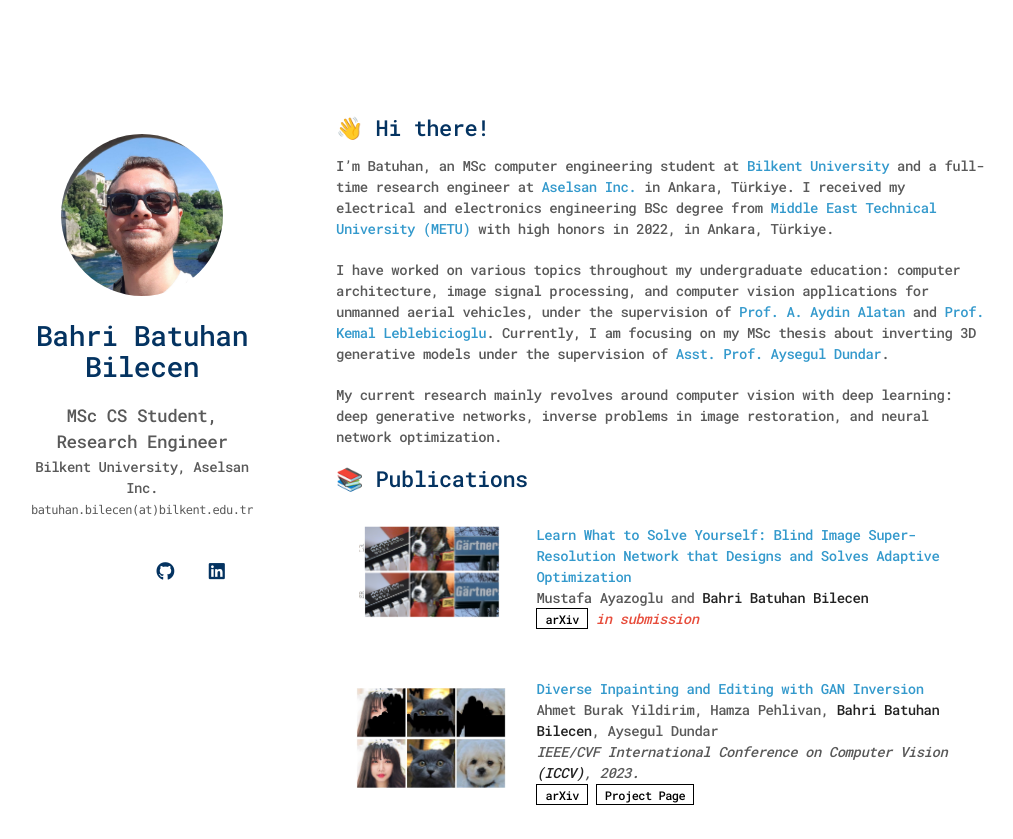
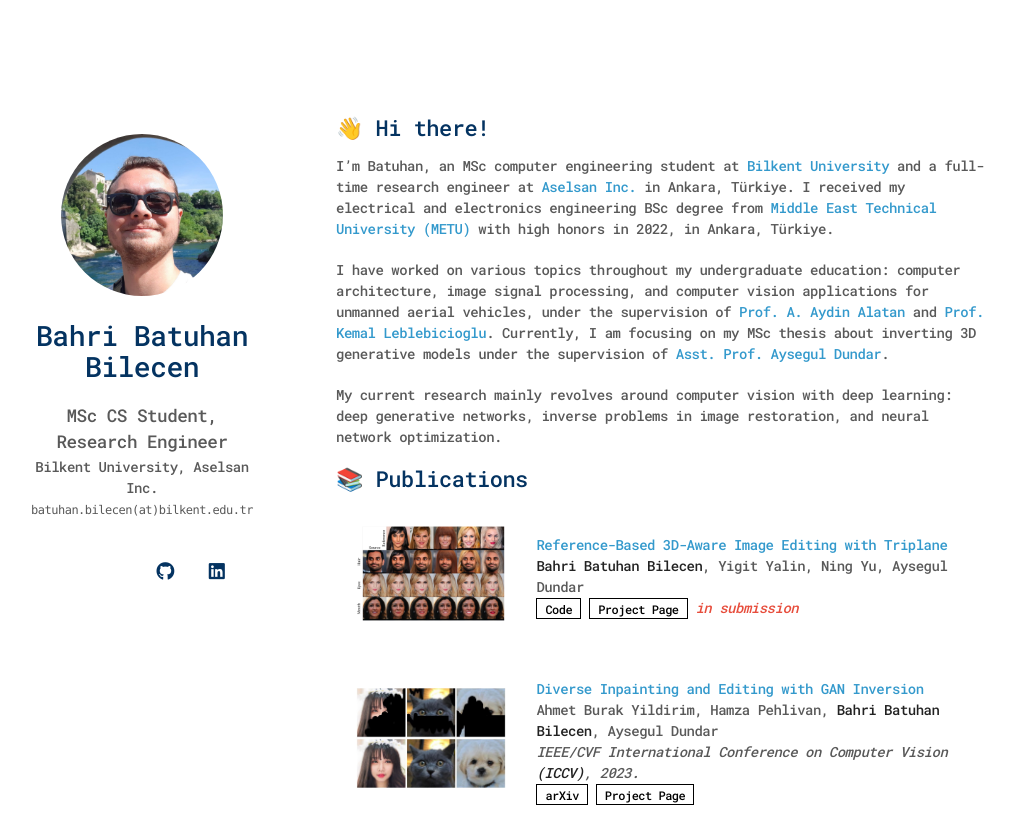
Before and after one commit to three-bee/three-bee.github.io, a Jekyll site: the page built from index.md, in a window 1280 px wide and 900 px high, cut to the strip 0-839 px from the top of the window. Shown: the whole strip, without its empty margins (134-1147 px from the left). Built offline with Jekyll 4.4.1, drawn with Linux system fonts in a browser that asks for light colours; nearby versions of some CDN libraries; a style sheet for code colours, icons or effects is not loaded; our own code applies the rules of GitHub Pages for plain Markdown files.

Commit message:
Update publications.yml

```diff
--- a/_data/publications.yml
+++ b/_data/publications.yml
@@ -1,8 +1,9 @@
 main:
-  - title: Learn What to Solve Yourself&#58; Blind Image Super-Resolution Network that Designs and Solves Adaptive Optimization
-    arxiv: https://three-bee.github.io/triplane_edit
-    authors: Mustafa Ayazoglu and <strong>Bahri Batuhan Bilecen</strong>
-    image: ./assets/img/blindSR.png
+  - title: Reference-Based 3D-Aware Image Editing with Triplane
+    page: https://three-bee.github.io/triplane_edit
+    code: https://github.com/three-bee/triplane_edit
+    authors: <strong>Bahri Batuhan Bilecen</strong>, Yigit Yalin, Ning Yu, Aysegul Dundar
+    image: ./assets/img/triplaneEditing.png
     notes: in submission
 
   - title: Diverse Inpainting and Editing with GAN Inversion
```
